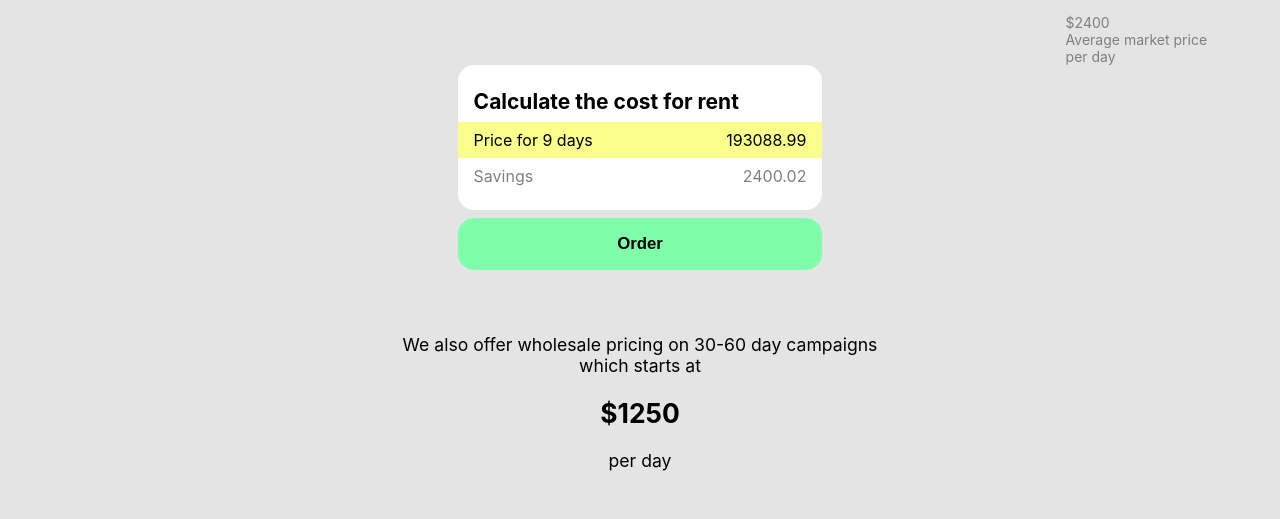
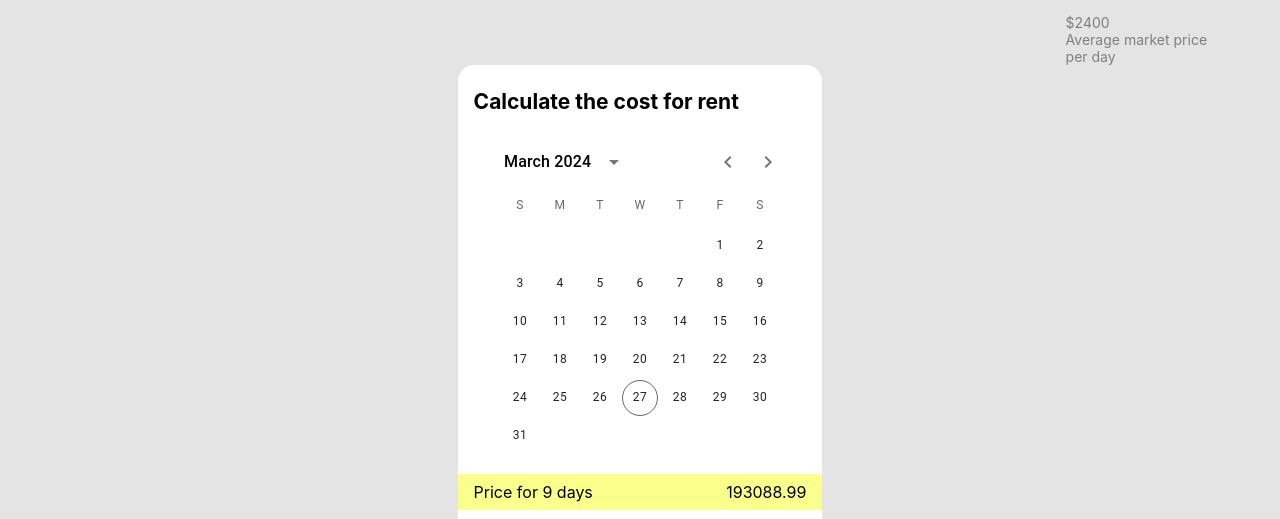
Before and after one commit to n-jabes/tglobals, a React (Create React App) app: page / in a window 1280 px wide. Shown: the part 4480-4999 px from the top of the page. Built offline with nearby package versions, Linux system fonts and the light colour scheme.

Commit message:
added calendar

```diff
--- a/src/components/Calendar.jsx
+++ b/src/components/Calendar.jsx
@@ -19,3 +19,18 @@
 //     </LocalizationProvider>
 //   );
 // }
+
+
+
+import * as React from 'react';
+import { LocalizationProvider } from '@mui/x-date-pickers/LocalizationProvider';
+import { AdapterDayjs } from '@mui/x-date-pickers/AdapterDayjs';
+import { DateCalendar } from '@mui/x-date-pickers/DateCalendar';
+
+export default function BasicDateCalendar() {
+  return (
+    <LocalizationProvider dateAdapter={AdapterDayjs}>
+      <DateCalendar />
+    </LocalizationProvider>
+  );
+}
--- a/src/index.css
+++ b/src/index.css
@@ -641,6 +641,12 @@ a {
 .seventh-row .calendar-container .calendar h2,
 .seventh-row .calendar-container .calendar .cal {
   padding: 0.5rem 1rem;
+}
+
+.seventh-row .calendar-container .calendar .cal .innerCalendar {
+  width: 100%;
+  padding-left: 0.1rem;
+  border: 1px solid green;
 }
 
 .seventh-row .calendar-container .calendar .row {
--- a/src/pages/Home.jsx
+++ b/src/pages/Home.jsx
@@ -257,9 +257,9 @@ function Home(props) {
         <div className="calendar-container">
           <div className="calendar">
             <h2 className="heading">Calculate the cost for rent</h2>
-            {/* <div className="cal"> <Calendar /> </div> */}
+            <div className="cal"> <Calendar className='innerCalendar'/> </div>
             <h2 className="row price">
-              <span>Price for 9 days</span>{' '}
+              <span>Price for 9 days</span>
               <span className="price-left">193088.99</span>
             </h2>
             <h2 className="row savings">
@@ -590,6 +590,7 @@ function Home(props) {
           <p>powered by Zipscore</p>
         </div>
       </div>
+
     </div>
   );
 }
```
